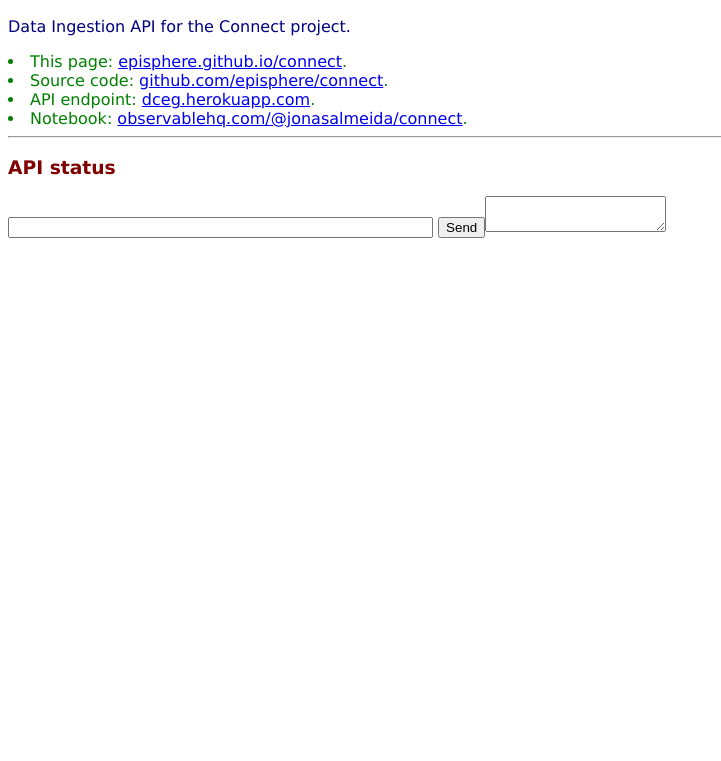
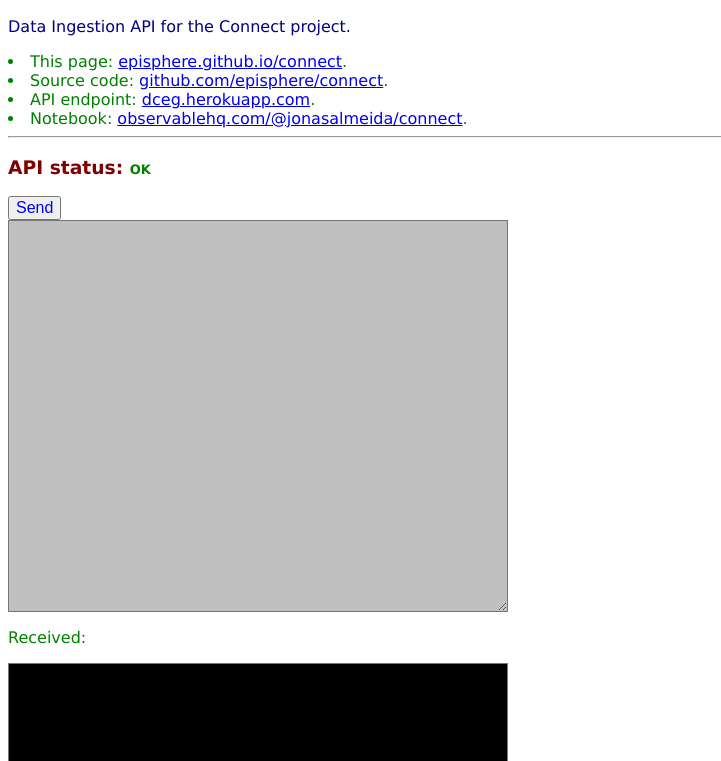
Before and after one commit to episphere/connect, a website: page index.html in a window 1280 px wide. Shown: the part 39-800 px from the top of the page, without its empty margins (0-721 px from the left). Drawn offline with Linux system fonts and the light colour scheme.

Commit message:
api status check

```diff
--- a/connect.css
+++ b/connect.css
@@ -1,13 +1,13 @@
 body {
-    font-family:verdana
+    font-family:verdana;
 }
 
 h2,h3 {
-    color:maroon
+    color:maroon;
 }
 
 p {
-    color:navy
+    color:navy;
 }
 
 a:hover {
@@ -17,3 +17,23 @@ a:hover {
 li {
     color:green
 }
+
+button {
+    font-size:1em;
+    color:blue;
+}
+
+textarea {
+    height: 50%;
+    width: 500px;
+}
+
+#send {
+    background-color:silver;
+    color:black;
+}
+
+#received {
+    background-color:black;
+    color:lime;
+}
--- a/connect.js
+++ b/connect.js
@@ -1,18 +1,37 @@
 console.log('connect.js loaded')
 
-cnct=function(){
+connect=function(){
     // ini
     console.log('ini at '+Date())
     let div = document.body.querySelector('#connectDiv')
-    if(div){cnct.UI(div)}
+    if(div){connect.UI(div)}
 }
 
-cnct.UI=function(div){
-    let h = '<h3>API status</h3>'
-    h += '<input size=50> <button>Send</button>'
-    h += '<textarea stylw="width:500px"></textarea>'
+connect.api=(_=>{
+    if(location.origin.match('localhost')){
+        return "http://localhost:3000"
+    }else{
+        return "https://dceg.herokuapp.com"
+    }
+})()
 
+connect.UI=function(div){
+    let h = '<h3>API status: <span id="apistatus" style="color:red;font-size:small">not connected</span></h3>'
+    h += '<button>Send</button><br>'
+    h += '<textarea id="send"></textarea>'
+    h += '<p style="color:green">Received:</p>'
+    h += '<textarea id="received"></textarea>'
     div.innerHTML=h
+    // check API status
+    fetch(connect.api).then(resp=>{
+        resp.text().then(y=>{
+            apistatus.textContent=resp.statusText
+            if(resp.ok){apistatus.style.color="green"}
+            debugger
+        })
+    })
+
 }
 
-window.onload=cnct
+// ini
+window.onload=connect
--- a/server.js
+++ b/server.js
@@ -1,4 +1,5 @@
 http = require('http')
+fs = require('fs')
 
 port = process.env.PORT || 3000
 
```
